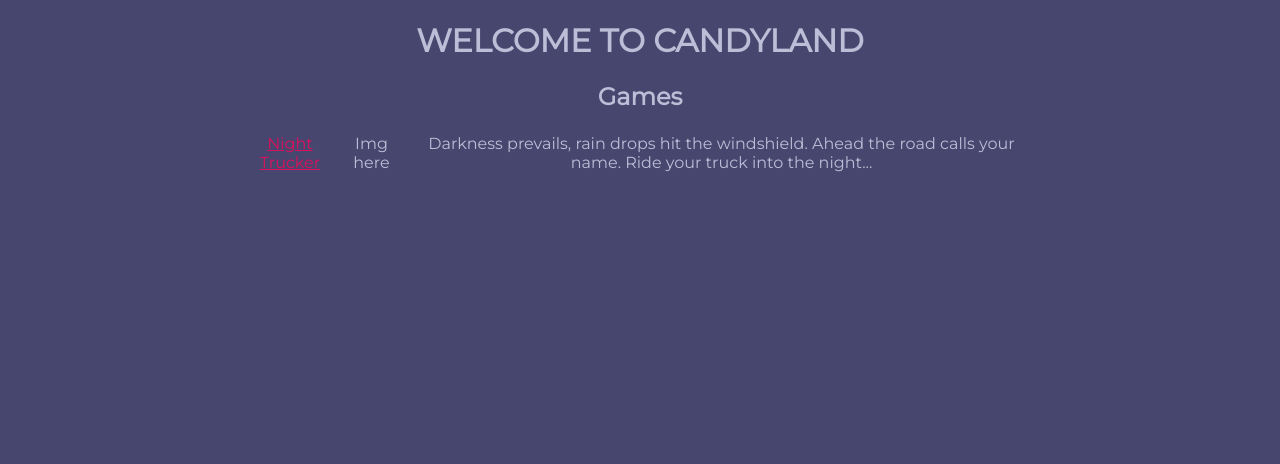
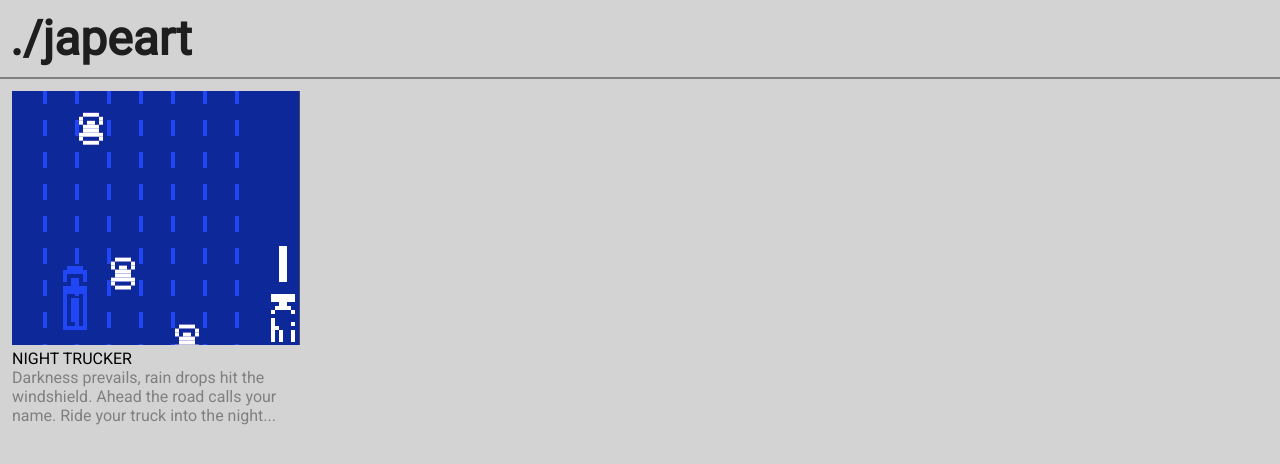
Before and after one commit to japeart/japeart.github.io, a PHP site: page / in a window 1280 px wide. Shown: the top 464 px of the page. Run offline with PHP 8.4, Linux system fonts and the light colour scheme.

Commit message:
Update to layout

```diff
--- a/index.html
+++ b/index.html
@@ -3,21 +3,27 @@
 
 <head>
   <link rel="stylesheet" href="style.css">
-  <link href="https://fonts.googleapis.com/css?family=Montserrat" rel="stylesheet">
   <meta charset="utf-8">
   <title>Homepage</title>
+  <link href="https://fonts.googleapis.com/css?family=Roboto" rel="stylesheet">
 </head>
 
 <body>
-  <div class="content">
-  <h1>WELCOME TO CANDYLAND</h1>
+<header>
+  <h1>./japeart</h1>
+</header>
+<hr />
     <div>
-    <h2>Games</h2>
       <table>
         <tr>
-        <td><a href="./nighttrucker/index.html">Night Trucker</a></td>
-        <td>Img here</td>
-        <td>Darkness prevails, rain drops hit the windshield. Ahead the road calls your name. Ride your truck into the night...</td>
+          <td class="gameColumn">
+            <a href="./nighttrucker/index.html">
+              <img src="./img/nightTrucker.png" />
+            </a>
+
+                <p>NIGHT TRUCKER</p>
+                <p class="gameCaption">Darkness prevails, rain drops hit the windshield. Ahead the road calls your name. Ride your truck into the night...</p>
+          </td>
         </tr>
       </table>
     </div>
--- a/style.css
+++ b/style.css
@@ -1,13 +1,32 @@
+* {
+  padding: 0px;
+  margin: 0px;
+}
+
 html {
-  background-color: #46466E;
+  background-color: LightGray;
+  font-family: 'Roboto', sans-serif;
+}
+
+header {
+  padding: 10px;
+}
+
+h1 {
+  font-size: 48px;
+  font-weight:bolder;
+  color: #1e1e1e;
+}
+
+hr {
+  border: 1px solid gray;
 }
 
 .content {
   text-align: center;
   margin: auto;
-  font-family: 'Montserrat', sans-serif;
-  color: #BDBDD7;
-  max-width: 800px;
+  /* font-family: 'Montserrat', sans-serif; */
+  color: #1e1e1e;
 }
 
 #gamePanel {
@@ -16,6 +35,17 @@ html {
   display: block;
 }
 
+.gameColumn {
+  padding: 10px;
+  width: 250px;
+  height: auto;
+  text-align: left;
+}
+
+.gameCaption {
+  color: gray;
+}
+
 a {
   color: #DD105E;
 }
```
Also changed, not shown: img/nightTrucker.png (added), 1 other file. Lines whose indentation alone changed are shown as unchanged.
